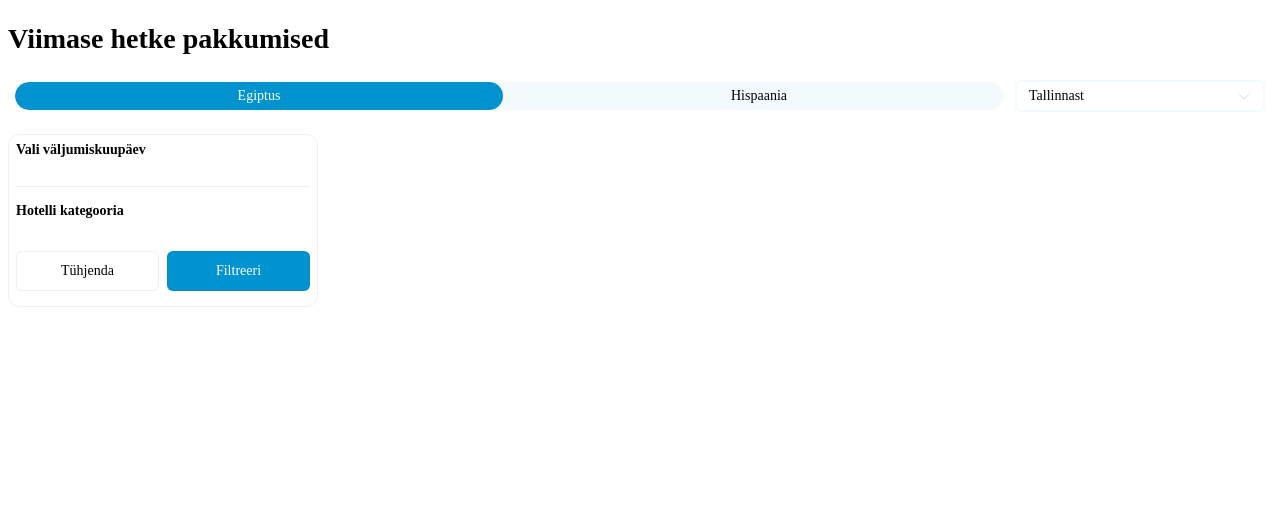
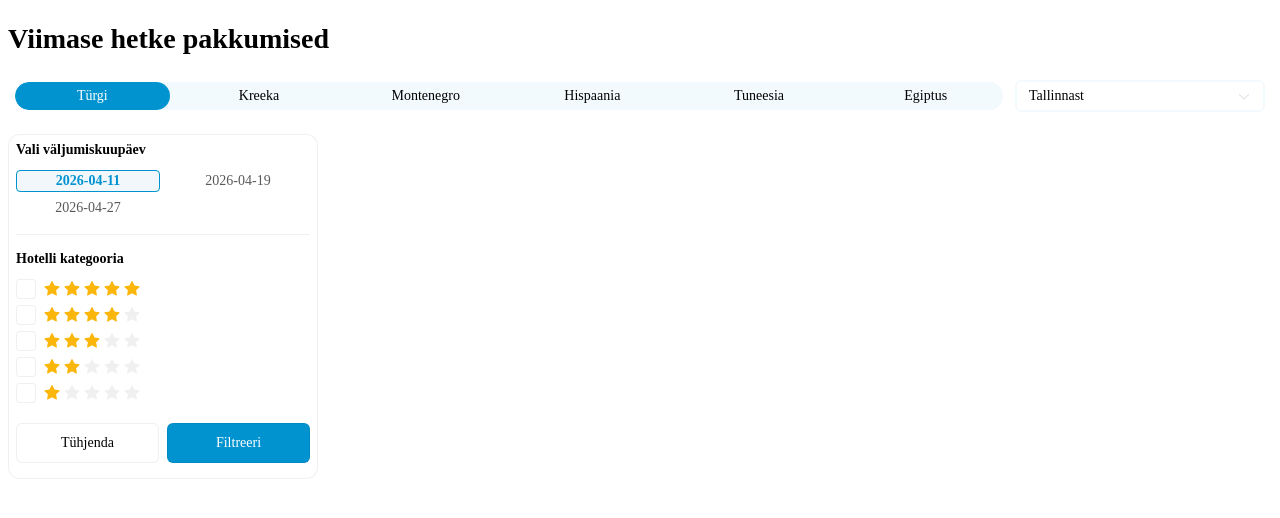
Before and after one commit to ct-balt/offers-hotel-incentive-ee, a website: page src/index.html in a window 1280 px wide. Drawn offline with Linux system fonts and the light colour scheme; no server answers.

Commit message:
updtated dest

```diff
--- a/src/index.html
+++ b/src/index.html
@@ -1,4 +1,4 @@
-<!DOCTYPE html>
+<!doctype html>
 <html lang="en">
   <head>
     <meta charset="UTF-8" />
@@ -90,6 +90,265 @@
       var offers = {
         destinations: [
           {
+            destinationDisplayName: "Türgi",
+            destination: [
+              {
+                name: "antalya",
+                departures: {
+                  displayName: ["Tallinnast"],
+                  name: ["tallinn"],
+                },
+                beginDates: [
+                  {
+                    date: "2026-04-11",
+                    stayNights: [
+                      {
+                        value: 7,
+                      },
+                    ],
+                    departures: ["tallinn"],
+                  },
+                  {
+                    date: "2026-04-19",
+                    stayNights: [
+                      {
+                        value: 7,
+                      },
+                    ],
+                    departures: ["tallinn"],
+                  },
+                  {
+                    date: "2026-04-27",
+                    stayNights: [
+                      {
+                        value: 7,
+                      },
+                    ],
+                    departures: ["tallinn"],
+                  },
+                ],
+              },
+            ],
+          },
+          {
+            destinationDisplayName: "Kreeka",
+            destination: [
+              {
+                name: "heraklion",
+                departures: {
+                  displayName: ["Tallinnast"],
+                  name: ["tallinn"],
+                },
+                beginDates: [
+                  {
+                    date: "2026-05-05",
+                    stayNights: [
+                      {
+                        value: 7,
+                      },
+                    ],
+                    departures: ["tallinn"],
+                  },
+                  {
+                    date: "2026-05-07",
+                    stayNights: [
+                      {
+                        value: 7,
+                      },
+                    ],
+                    departures: ["tallinn"],
+                  },
+                  {
+                    date: "2026-05-14",
+                    stayNights: [
+                      {
+                        value: 7,
+                      },
+                    ],
+                    departures: ["tallinn"],
+                  },
+                ],
+              },
+              {
+                name: "rhodes",
+                departures: {
+                  displayName: ["Tallinnast"],
+                  name: ["tallinn"],
+                },
+                beginDates: [
+                  {
+                    date: "2026-05-16",
+                    stayNights: [
+                      {
+                        value: 7,
+                      },
+                    ],
+                    departures: ["tallinn"],
+                  },
+                  {
+                    date: "2026-05-23",
+                    stayNights: [
+                      {
+                        value: 7,
+                      },
+                    ],
+                    departures: ["tallinn"],
+                  },
+                  {
+                    date: "2026-05-30",
+                    stayNights: [
+                      {
+                        value: 7,
+                      },
+                    ],
+                    departures: ["tallinn"],
+                  },
+                ],
+              },
+            ],
+          },
+          {
+            destinationDisplayName: "Montenegro",
+            destination: [
+              {
+                name: "montenegro",
+                departures: {
+                  displayName: ["Tallinnast"],
+                  name: ["tallinn"],
+                },
+                beginDates: [
+                  {
+                    date: "2026-05-07",
+                    stayNights: [
+                      {
+                        value: 7,
+                      },
+                    ],
+                    departures: ["tallinn"],
+                  },
+                  {
+                    date: "2026-05-10",
+                    stayNights: [
+                      {
+                        value: 7,
+                      },
+                    ],
+                    departures: ["tallinn"],
+                  },
+                  {
+                    date: "2026-05-21",
+                    stayNights: [
+                      {
+                        value: 7,
+                      },
+                    ],
+                    departures: ["tallinn"],
+                  },
+                ],
+              },
+            ],
+          },
+          {
+            destinationDisplayName: "Hispaania",
+            destination: [
+              {
+                name: "barcelona",
+                departures: {
+                  displayName: ["Tallinnast"],
+                  name: ["tallinn"],
+                },
+                beginDates: [
+                  {
+                    date: "2026-05-17",
+                    stayNights: [
+                      {
+                        value: 7,
+                      },
+                    ],
+                    departures: ["tallinn"],
+                  },
+                  {
+                    date: "2026-05-24",
+                    stayNights: [
+                      {
+                        value: 7,
+                      },
+                    ],
+                    departures: ["tallinn"],
+                  },
+                  {
+                    date: "2026-05-31",
+                    stayNights: [
+                      {
+                        value: 7,
+                      },
+                    ],
+                    departures: ["tallinn"],
+                  },
+                ],
+              },
+              {
+                name: "mallorca",
+                departures: {
+                  displayName: ["Tallinnast"],
+                  name: ["tallinn"],
+                },
+                beginDates: [
+                  {
+                    date: "2026-05-02",
+                    stayNights: [
+                      {
+                        value: 7,
+                      },
+                    ],
+                    departures: ["tallinn"],
+                  },
+                  {
+                    date: "2026-05-09",
+                    stayNights: [
+                      {
+                        value: 7,
+                      },
+                    ],
+                    departures: ["tallinn"],
+                  },
+                ],
+              },
+            ],
+          },
+          {
+            destinationDisplayName: "Tuneesia",
+            destination: [
+              {
+                name: "tuneesia",
+                departures: {
+                  displayName: ["Tallinnast"],
+                  name: ["tallinn"],
+                },
+                beginDates: [
+                  {
+                    date: "2026-04-20",
+                    stayNights: [
+                      {
+                        value: 7,
+                      },
+                    ],
+                    departures: ["tallinn"],
+                  },
+                  {
+                    date: "2026-05-04",
+                    stayNights: [
+                      {
+                        value: 7,
+                      },
+                    ],
+                    departures: ["tallinn"],
+                  },
+                ],
+              },
+            ],
+          },
+          {
             destinationDisplayName: "Egiptus",
             destination: [
               {
@@ -100,19 +359,7 @@
                 },
                 beginDates: [
                   {
-                    date: "2025-10-30",
-                    stayNights: [
-                      {
-                        value: 3,
-                      },
-                      {
-                        value: 7,
-                      },
-                    ],
-                    departures: ["tallinn"],
-                  },
-                  {
-                    date: "2025-11-02",
+                    date: "2026-04-02",
                     stayNights: [
                       {
                         value: 7,
@@ -121,46 +368,7 @@
                     departures: ["tallinn"],
                   },
                   {
-                    date: "2025-11-06",
-                    stayNights: [
-                      {
-                        value: 3,
-                      },
-                      {
-                        value: 7,
-                      },
-                    ],
-                    departures: ["tallinn"],
-                  },
-                  {
-                    date: "2025-11-09",
-                    stayNights: [
-                      {
-                        value: 7,
-                      },
-                    ],
-                    departures: ["tallinn"],
-                  },
-                  {
-                    date: "2025-11-13",
-                    stayNights: [
-                      {
-                        value: 7,
-                      },
-                    ],
-                    departures: ["tallinn"],
-                  },
-                  {
-                    date: "2025-11-16",
-                    stayNights: [
-                      {
-                        value: 7,
-                      },
-                    ],
-                    departures: ["tallinn"],
-                  },
-                  {
-                    date: "2025-12-04",
+                    date: "2026-04-05",
                     stayNights: [
                       {
                         value: 7,
@@ -178,7 +386,7 @@
                 },
                 beginDates: [
                   {
-                    date: "2025-10-28",
+                    date: "2026-04-04",
                     stayNights: [
                       {
                         value: 7,
@@ -187,46 +395,7 @@
                     departures: ["tallinn"],
                   },
                   {
-                    date: "2025-11-04",
-                    stayNights: [
-                      {
-                        value: 7,
-                      },
-                    ],
-                    departures: ["tallinn"],
-                  },
-                  {
-                    date: "2025-11-08",
-                    stayNights: [
-                      {
-                        value: 7,
-                      },
-                      {
-                        value: 14,
-                      },
-                    ],
-                    departures: ["tallinn"],
-                  },
-                  {
-                    date: "2025-11-11",
-                    stayNights: [
-                      {
-                        value: 11,
-                      },
-                    ],
-                    departures: ["tallinn"],
-                  },
-                  {
-                    date: "2025-11-15",
-                    stayNights: [
-                      {
-                        value: 7,
-                      },
-                    ],
-                    departures: ["tallinn"],
-                  },
-                  {
-                    date: "2025-11-18",
+                    date: "2026-04-07",
                     stayNights: [
                       {
                         value: 7,
@@ -248,33 +417,6 @@
                   name: ["tallinn"],
                 },
                 beginDates: [
-                  {
-                    date: "2025-12-25",
-                    stayNights: [
-                      {
-                        value: 7,
-                      },
-                    ],
-                    departures: ["tallinn"],
-                  },
-                  {
-                    date: "2026-01-01",
-                    stayNights: [
-                      {
-                        value: 7,
-                      },
-                    ],
-                    departures: ["tallinn"],
-                  },
-                  {
-                    date: "2026-03-05",
-                    stayNights: [
-                      {
-                        value: 7,
-                      },
-                    ],
-                    departures: ["tallinn"],
-                  },
                   {
                     date: "2026-03-12",
                     stayNights: [
@@ -307,7 +449,7 @@
           {
             root: null,
             threshold: 0.1,
-          }
+          },
         );
 
         observer.observe(offersEl);
```
Also changed, not shown: src/constants/destinationsConstants.js (+12 -0 lines).
